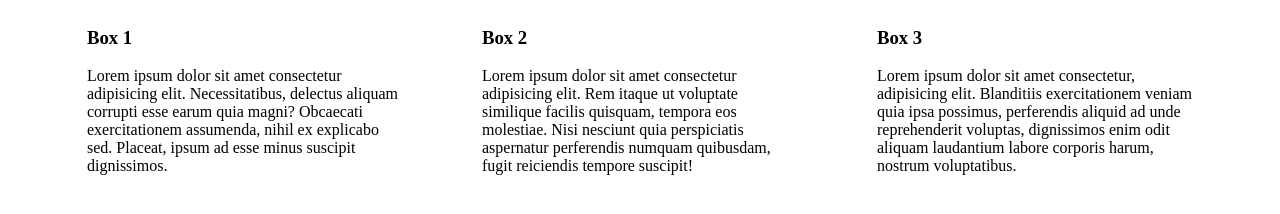
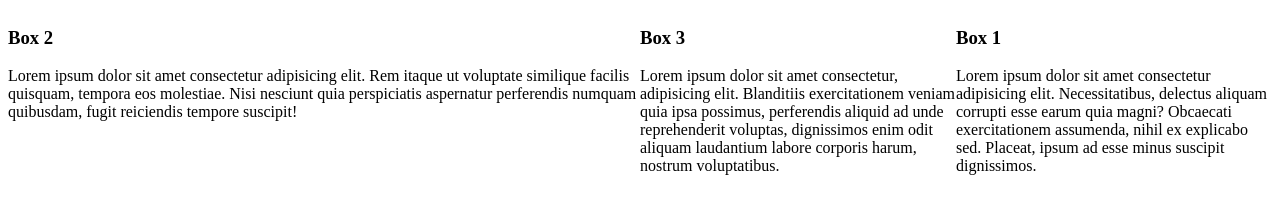
Before and after one commit to Syed-brhn/Class05-CSS, a plain HTML site: page index.html in a window 1280 px wide. Drawn offline with Linux system fonts and the light colour scheme.

Commit message:
Class completed

```diff
--- a/style.css
+++ b/style.css
@@ -22,14 +22,22 @@ display: flex;
 justify-content: space-evenly;
 }
 
+/* flex to adjust content as per your need */
 .Box-1{
 width: 25%;
+flex: 1;
+/* to give priority its value also in minus like -1*/
+order: 3;
 }
 
 .Box-2{
 width: 25%;
+flex:2;
+order: 1;
 }
 
 .Box-3{
 width: 25%;
+flex: 1;
+order: 2;
 }
```
